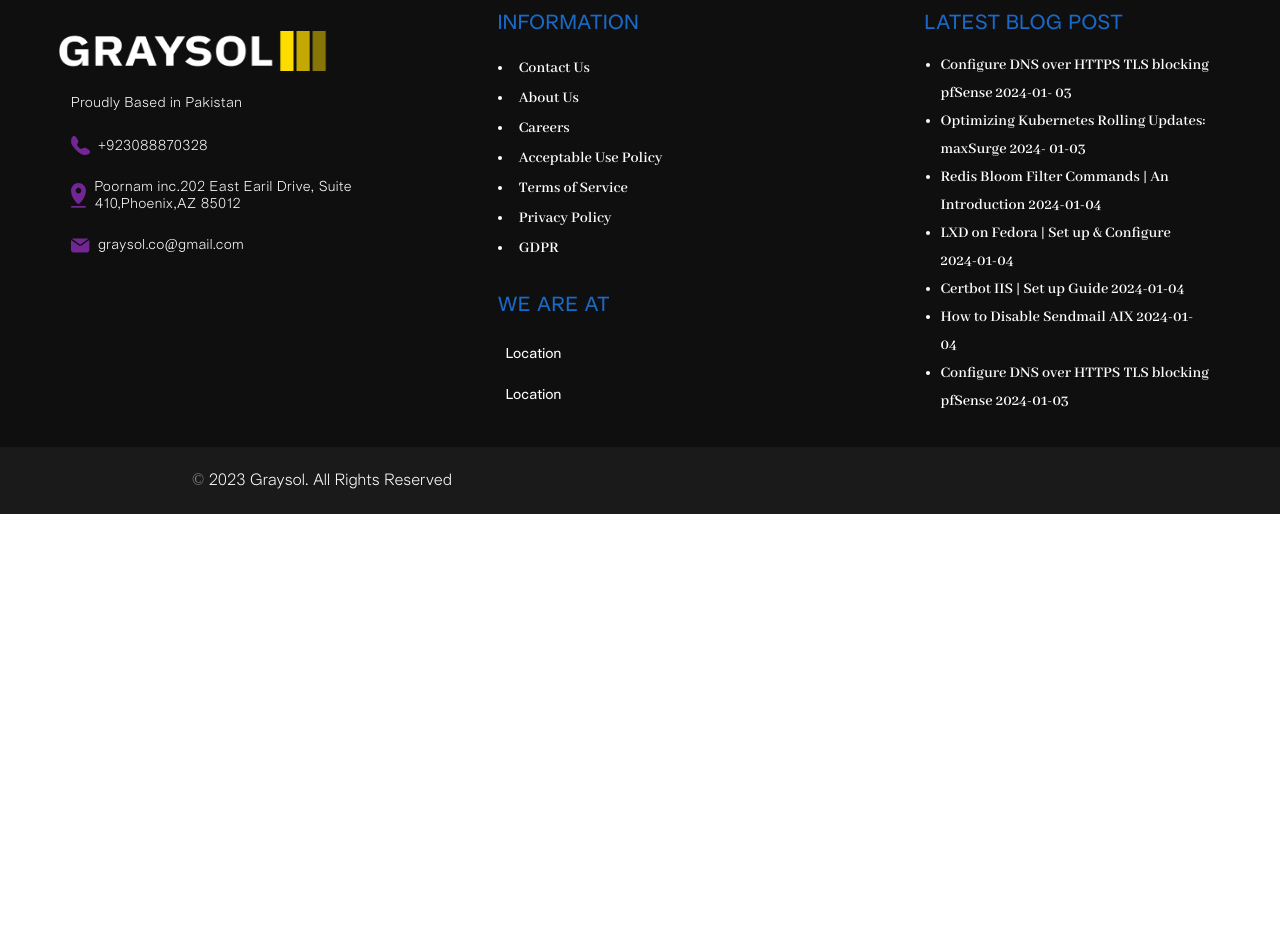
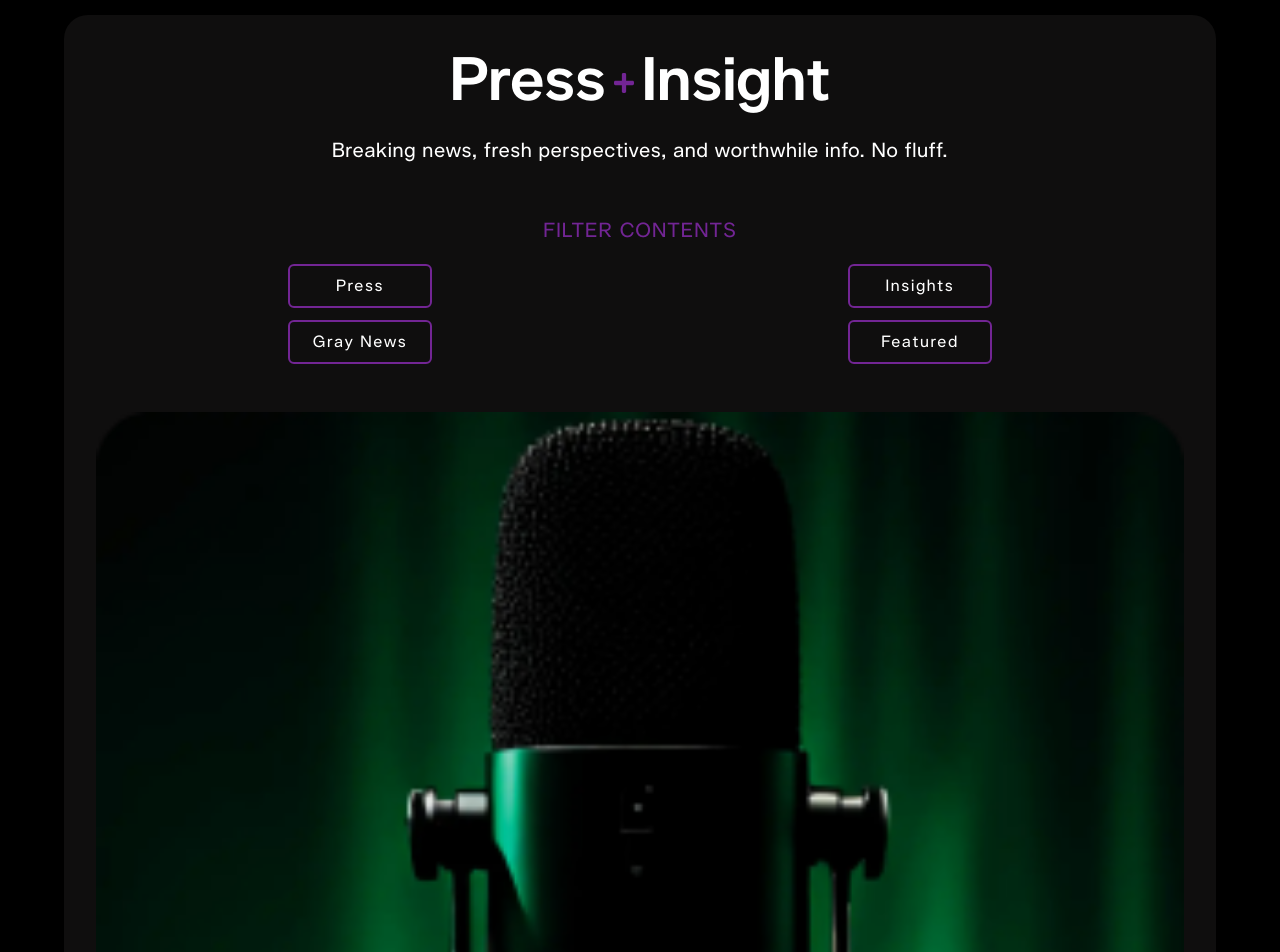
Before and after one commit to faahad43/Graysol-Web-App-New, a React (Vite) app: page /blog in a window 1280 px wide. Shown: the part 780-1732 px from the top of the page. Before the commit the page ends 1294 px from the top, so only its background shows below. Built offline with nearby package versions, Linux system fonts and the light colour scheme.

Commit message:
Changes to be committed: 	new file:   src/Components/BlogCard.jsx 	modified:   src/Pages/Blog.jsx 	new file:   src/Sections/BlogSection.jsx 	modified:   src/Sections/index.js 	new file:   src/assets/img/BlogCoverPic1.png

```diff
--- /dev/null
+++ b/src/Components/BlogCard.jsx
@@ -0,0 +1,24 @@
+import React from 'react'
+import BlogCardImage from '../assets/img/BlogCoverPic1.png'
+
+const BlogCard = () => {
+  return (
+    <div className='space-y-3 text-light-900'>
+      <div className='space-y-2'>
+        <img className='rounded-xl' src={BlogCardImage} alt="" />
+        <p className='pl-2 uppercase text-[15px] md:text-[18px] text-center'>1 min</p>
+      </div>
+      <div className='pl-2 w-[100%] md:w-[85%] space-y-8'>
+        <p className='text-[14px] font-light capitalize tracking-wider text-center'>
+          Walker Mattox, CEO of Gray Solutions, on Building a Dynamic Team of Solutioneers
+        </p>
+        <div className='flex gap-3 justify-center text-light text-[12px] tracking-wider'>
+          <p className='bg-primary-default text-center py-2 rounded-md w-20'>Featured</p>
+          <p className='bg-primary-default text-center py-2 rounded-md w-20'>Press</p>
+        </div>
+      </div>
+    </div>
+  )
+}
+
+export default BlogCard
--- a/src/Pages/Blog.jsx
+++ b/src/Pages/Blog.jsx
@@ -1,10 +1,12 @@
 import React from 'react'
-import { BlogBanner } from '../Sections'
+import { BlogBanner, BlogSection, ContactForm2 } from '../Sections'
 
 const Blog = () => {
   return (
     <>
         <BlogBanner/>
+        <BlogSection/>
+        <ContactForm2/>
     </>
   )
 }
--- /dev/null
+++ b/src/Sections/BlogSection.jsx
@@ -0,0 +1,156 @@
+import React,{useRef,useState} from 'react'
+import styles from '../styles'
+import { FaPlus } from "react-icons/fa";
+import Slider from "react-slick";
+import "slick-carousel/slick/slick.css";
+import "slick-carousel/slick/slick-theme.css";
+import { IoArrowBackCircleOutline } from "react-icons/io5";
+import { IoArrowForwardCircleOutline } from "react-icons/io5";
+import BlogCard from '../Components/BlogCard';
+
+
+const BlogSection = () => {
+
+    const [currentSlide,setCurrentSlide] = useState(0);
+
+    const groupArray = (data, groupSize) => {
+        const groups = [];
+        for (let i = 0; i < data.length; i += groupSize) {
+          groups.push(data.slice(i, i + groupSize));
+        }
+        return groups;
+    };
+
+    const data = [1, 2, 3, 4, 5, 6, 7, 8, 9];
+    const groupSize = 3;
+    const groupedData = groupArray(data, groupSize);
+    console.log("a",groupedData);
+
+    let sliderRef = useRef(null);
+    const next = () => {
+      sliderRef.slickNext();
+    };
+    const previous = () => {
+      sliderRef.slickPrev();
+    };
+    const settings = {
+      dots: true,
+      infinite: true,
+      arrows:false,
+      speed: 500,
+      slidesToShow: 1,
+      slidesToScroll: 1,
+      beforeChange: (current, next) => {setCurrentSlide(next);
+        console.log("current: ",current, " next: ",next);
+      },
+      appendDots: dots => (
+        <div
+          style={{
+            borderRadius: "10px",
+            padding: "10px",
+            bottom:"2rem",
+            height:"2rem",
+            left:"calc(50% - 108px)",
+            width:"fit-content",
+            display: "flex",
+            justifyContent: "center",
+            alignItems: "center",
+            gap: "15px",
+          }}
+        >
+           <IoArrowBackCircleOutline className='w-9 h-9 text-[#686767] hover:text-light-900' onClick={previous} />
+
+          <ul className='flex justify-center gap-3' style={{ margin: "0px" }}> {dots} </ul>
+
+          <IoArrowForwardCircleOutline className='w-9 h-9 text-[#686767] hover:text-light-900' onClick={next}/>
+        </div>
+      ),
+      customPaging: i => (
+        <div
+        className={`${currentSlide===i ? 'text-opacity-100' : 'text-opacity-40'} text-light-900  hover:text-opacity-100 text-[20px] md:text-[25px] lg:text-[30px]`}
+        >
+          {i + 1}
+        </div>
+      )
+    };
+
+  return (
+    <div className='bg-dark-900 py-10'>
+        <div className='bg-dark-700 relative mx-auto w-[90%] rounded-3xl pb-[7rem] py-8 px-6 space-y-12'>
+            {/* The main heading  */}
+            <div className='space-y-4'>
+                <h1 className={`${styles.headingText} flex items-center justify-center gap-2`}>
+                    Press
+                    <FaPlus className={`w-5 fill-primary-default`}/>
+                    Insight
+                </h1>
+                <p className={`${styles.descriptionText} text-center`}>
+                    Breaking news, fresh perspectives, and worthwhile info. No fluff.
+                </p>
+            </div>
+            {/* The Filter Buttons Section */}
+            <div className='space-y-4'>
+                <p className={`${styles.descriptionText} text-primary-default uppercase font-normal text-center tracking-wider`}>
+                    filter contents
+                </p>
+                <div className='grid grid-cols-2 place-items-center gap-x-4 gap-y-3'>
+
+                    <button
+                    className='border-primary-default border-solid border-2 capitalize text-light-900 font-light md:font-normal w-36 py-2 tracking-widest rounded-md'
+                    >
+                        Press
+                    </button>
+
+                    <button
+                    className='border-primary-default border-solid border-2 capitalize text-light-900 font-light md:font-normal w-36 py-2 tracking-widest rounded-md'
+                    >
+                        Insights
+                    </button>
+
+                    <button
+                    className='border-primary-default border-solid border-2 capitalize text-light-900 font-light md:font-normal w-36 py-2 tracking-widest rounded-md'
+                    >
+                        Gray news
+                    </button>
+
+                    <button
+                    className='border-primary-default border-solid border-2 capitalize text-light-900 font-light md:font-normal w-36 py-2 tracking-widest rounded-md'
+                    >
+                        Featured
+                    </button>
+                </div>
+            </div>
+            {/* The Blogs Grids */}
+            <div className="slider-container" style={{position:"static"}}>
+                <Slider
+                    className=' '
+                    style={{position:"static"}}
+                    ref={slider => {
+                    sliderRef = slider;
+                    }}
+                    {...settings}
+                >
+                    {groupedData.map((group, index) => (
+                        <div  key={index+1} >
+                            <div className='px-2  grid grid-cols-1 gap-y-12'>
+                                {group.map(item => (
+                                    <h3 key={item}>
+                                        <BlogCard/>
+                                    </h3>
+                                ))}
+                            </div>
+                        </div>
+
+                    ))}
+                </Slider>
+                <div>
+
+                </div>
+            </div>
+        </div>
+
+    </div>
+  )
+}
+
+export default BlogSection
--- a/src/Sections/index.js
+++ b/src/Sections/index.js
@@ -24,5 +24,6 @@ import CompanyStats from "./CompanyStats.jsx";
 import CompanyVision from "./CompanyVision.jsx";
 import ContactForm2 from "./ContactForm2.jsx";
 import BlogBanner from "./BlogBanner.jsx";
+import BlogSection from "./BlogSection.jsx";
 
-export {Header,Footer,Banner, Sponsers,ChooseUs,Services,Certifications,Promise,Testimonials,Help,Question,Faq,Banner2,DevelopmentFeatures,Wordpress,Specialization,CustomWordpress,WordpressWorking,Benefits,ContactForm, AboutBanner, TeamLead,CompanyStats,CompanyVision,ContactForm2,BlogBanner}
+export {Header,Footer,Banner, Sponsers,ChooseUs,Services,Certifications,Promise,Testimonials,Help,Question,Faq,Banner2,DevelopmentFeatures,Wordpress,Specialization,CustomWordpress,WordpressWorking,Benefits,ContactForm, AboutBanner, TeamLead,CompanyStats,CompanyVision,ContactForm2,BlogBanner,BlogSection}
```
Also changed, not shown: src/assets/img/BlogCoverPic1.png (added).
